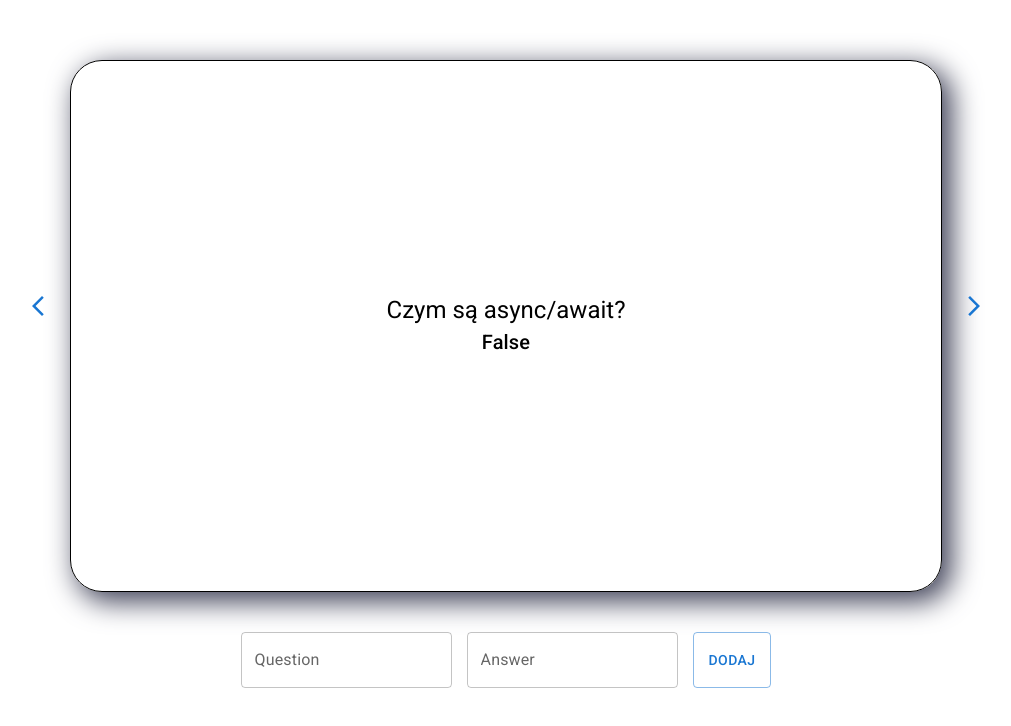
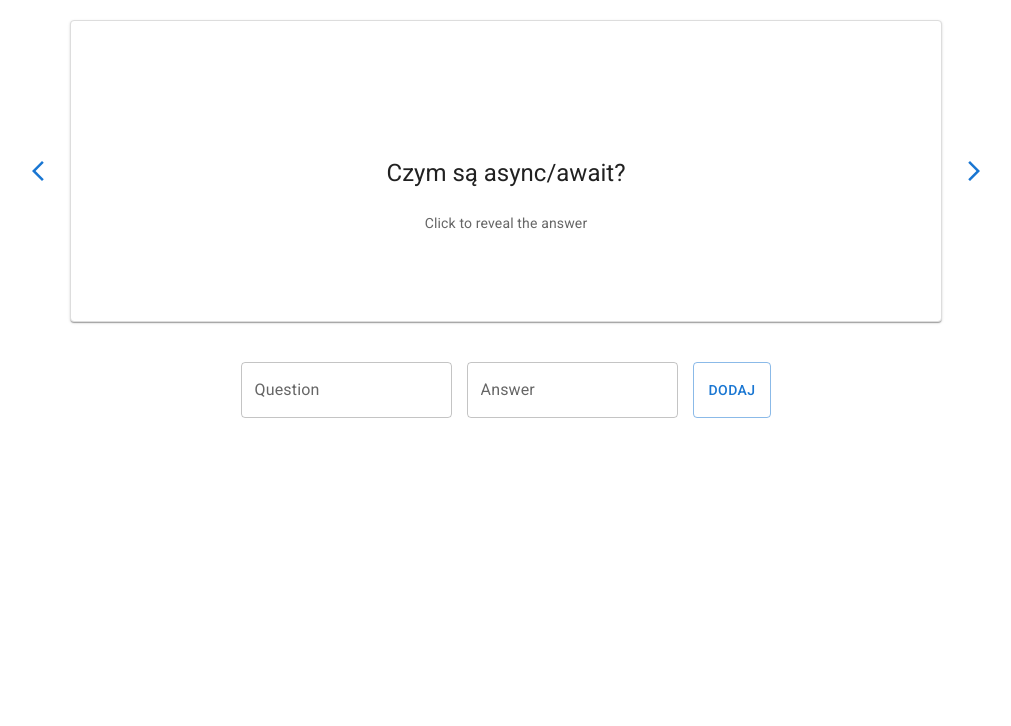
Before and after one commit to julianowicka/flashcard-typescript, a React (Create React App) app: page / in a window 1280 px wide. Shown: the top 726 px of the page, without its empty margins (134-1145 px from the left). Built offline with nearby package versions, Linux system fonts and the light colour scheme.

Commit message:
refactor: simplify Flashcard component styling

```diff
--- a/src/components/Flashcard/Flashcard.tsx
+++ b/src/components/Flashcard/Flashcard.tsx
@@ -1,5 +1,5 @@
 import React, {MouseEventHandler, useState} from "react";
-import {Checkbox, FormControlLabel, Typography} from "@mui/material";
+import {Checkbox, FormControlLabel, Typography, Card, CardContent} from "@mui/material";
 
 interface FlashcardProps {
     question: string,
@@ -12,10 +12,10 @@ interface FlashcardProps {
 export const Flashcard = (props: FlashcardProps) => {
     const {question, answer, isLearned, toggleIsLearnedFunction, flashcardIndex} = props;
 
-    const [isReversed, setIsReversed] = useState(false);
+    const [isFlipped, setIsFlipped] = useState(false);
 
     const handleFlipCard = () => {
-        setIsReversed(!isReversed);
+        setIsFlipped(!isFlipped);
     };
 
 
@@ -30,42 +30,67 @@ export const Flashcard = (props: FlashcardProps) => {
 
     };
 
-    return <div onClick={handleFlipCard} style={{
-        border: "1px solid",
-        borderRadius: "32px",
-        margin: "40px 0px 0px 0px",
-        width: "calc(100% - 60px)",
-        padding: "15px",
-        minHeight: "500px",
-        boxShadow: "8px 8px 28px 2px rgba(66, 68, 90, 1)",
-        display: "flex",
-        justifyContent: "center",
-        flexDirection: "column",
-        maxWidth: "90%",
-        alignItems: "center",
+    return (
+        <Card
+            onClick={handleFlipCard}
+            sx={{
+                minHeight: 300,
+                width: '100%',
+                cursor: 'pointer',
+                border: '1px solid #ddd',
+                backgroundColor: isFlipped ? '#f5f5f5' : '#fff'
+            }}
+        >
+            <CardContent sx={{
+                height: '100%',
+                display: 'flex',
+                flexDirection: 'column',
+                justifyContent: 'center',
+                alignItems: 'center',
+                textAlign: 'center',
+                p: 3
+            }}>
 
-    }}>
-        {isReversed ? (
+
+                {isFlipped ? (
                     <>
-                <Typography style={{margin: "0 0 15px 0"}} variant="h5" component="div">{question}</Typography>
-                <Typography variant="h6" component="div">
+                        <Typography variant="h6" sx={{ mb: 2, color: '#666' }}>
+                            Question:
+                        </Typography>
+                        <Typography variant="h5" sx={{ mb: 3 }}>
+                            {question}
+                        </Typography>
+                        <Typography variant="h6" sx={{ mb: 2, color: '#666' }}>
+                            Answer:
+                        </Typography>
+                        <Typography variant="body1" sx={{ mb: 3, p: 2, backgroundColor: '#f9f9f9', borderRadius: 1 }}>
                             {answer}
                         </Typography>
-               <FormControlLabel style={{padding: "10px"}} onClick={handleStopFlippingTheCard}
+                        <FormControlLabel
+                            onClick={handleStopFlippingTheCard}
                             control={
-                                           <Checkbox checked={isLearned} onChange={handleToggleIsLearned}
-                                                     onClick={handleStopFlippingTheCard}/>
+                                <Checkbox
+                                    checked={isLearned}
+                                    onChange={handleToggleIsLearned}
+                                    onClick={handleStopFlippingTheCard}
+                                />
                             }
-                                       label="Flashcard learned"
+                            label="Mark as learned"
                         />
                     </>
                 ) : (
                     <>
-                <Typography variant="h5" component="div">{question}</Typography>
-                <Typography variant="h6" component="div">{isLearned ? "I know this" : "False"}</Typography>
+                        <Typography variant="h5" sx={{ mb: 3 }}>
+                            {question}
+                        </Typography>
+                        <Typography variant="body2" sx={{ color: '#666' }}>
+                            Click to reveal the answer
+                        </Typography>
                     </>
                 )}
-    </div>
+            </CardContent>
+        </Card>
+    );
 }
 
 export default Flashcard
```
Lines whose indentation alone changed are shown as unchanged.
